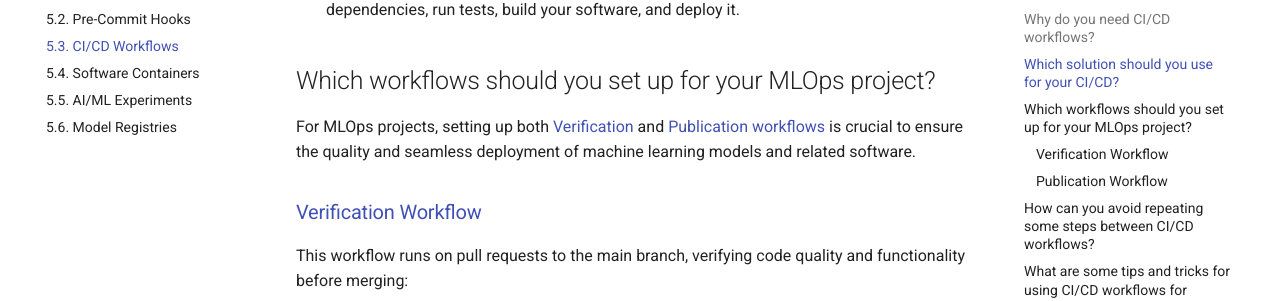
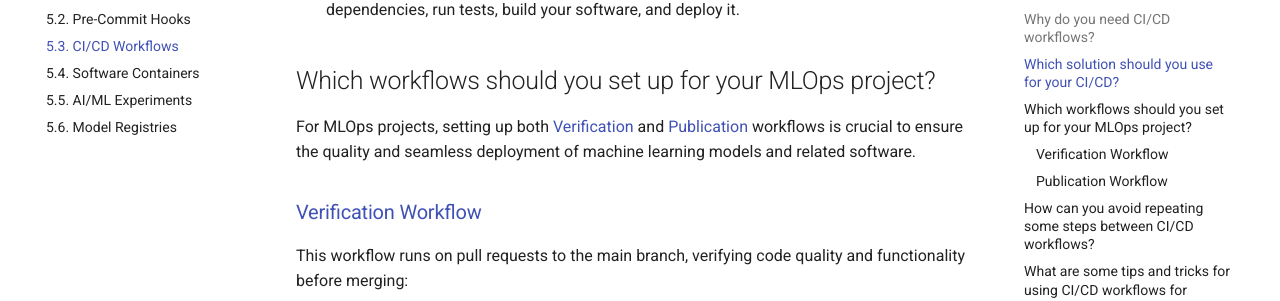
Before and after one commit to MLOps-Courses/mlops-coding-course, an MkDocs documentation site: the page built from docs/5. Refining/5.3. CI-CD Workflows.md, in a window 1280 px wide and 900 px high, scrolled down 1413 px. Shown: the part 143-444 px from the top of the window. Built offline with MkDocs 1.6.1 and Material for MkDocs 9.7.7, drawn with Linux system fonts in a browser that asks for light colours; comment, search, counter and statistics services are not loaded.

Commit message:
fix typos

```diff
--- a/docs/5. Refining/5.3. CI-CD Workflows.md
+++ b/docs/5. Refining/5.3. CI-CD Workflows.md
@@ -28,7 +28,7 @@ To get started with GitHub Actions for your CI/CD workflows, you'll need to:
 
 ## Which workflows should you set up for your MLOps project?
 
-For MLOps projects, setting up both [Verification](https://github.com/fmind/mlops-python-package/blob/main/.github/workflows/check.yml) and [Publication workflows](https://github.com/fmind/mlops-python-package/blob/main/.github/workflows/publish.yml) is crucial to ensure the quality and seamless deployment of machine learning models and related software.
+For MLOps projects, setting up both [Verification](https://github.com/fmind/mlops-python-package/blob/main/.github/workflows/check.yml) and [Publication](https://github.com/fmind/mlops-python-package/blob/main/.github/workflows/publish.yml) workflows is crucial to ensure the quality and seamless deployment of machine learning models and related software.
 
 ### [Verification Workflow](https://github.com/fmind/mlops-python-package/blob/main/.github/workflows/check.yml)
 
```
Also changed, not shown: docs/5. Refining/5.5. AI-ML Experiments.md (+1 -1 lines).
